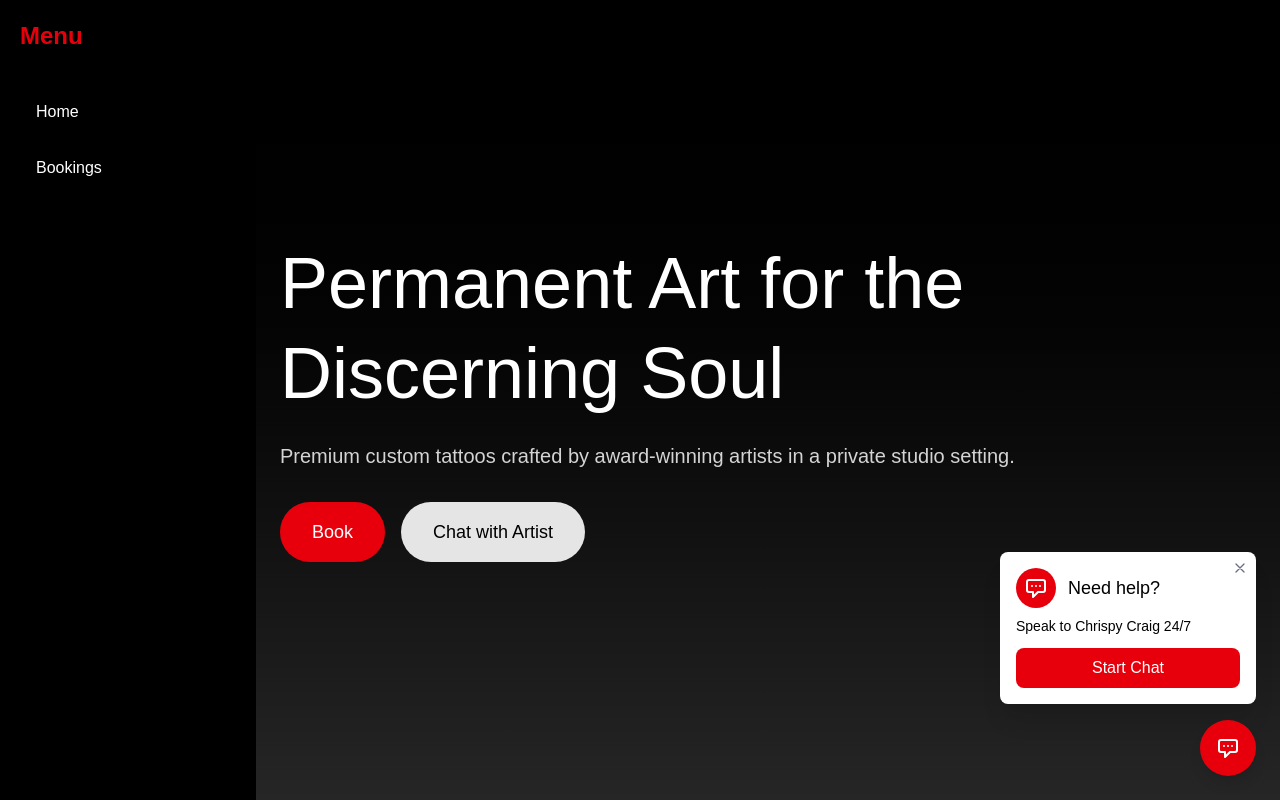
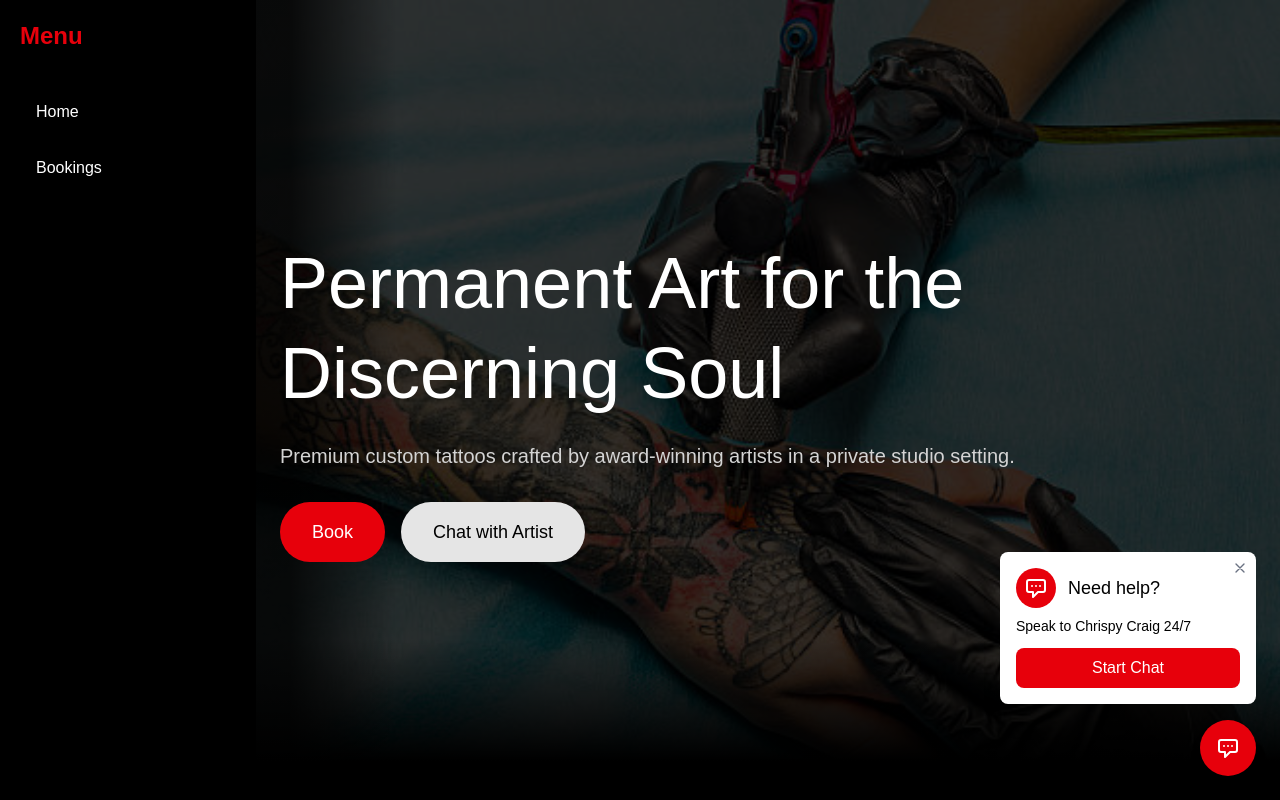
Before and after one commit to RobertVelaIII/landing, a Next.js app: page / in a window 1280 px wide. Built offline with nearby package versions, Linux system fonts and the light colour scheme.

Commit message:
Update page.tsx

```diff
--- a/src/app/page.tsx
+++ b/src/app/page.tsx
@@ -83,8 +83,34 @@ export default function Home() {
         id="hero"
         className="relative h-[800px] flex items-center bg-neutral-900"
       >
-        {/* Solid background as fallback since image isn't loading */}
-        <div className="absolute inset-0 bg-gradient-to-b from-black to-neutral-800"></div>
+        {/* Hero background image with 20% opacity */}
+        <div className="absolute inset-0 bg-black">
+          <img
+            src="/images/hero.jpg"
+            alt="Hero background"
+            className="w-full h-full object-cover opacity-20"
+          />
+        </div>
+
+        {/* Horizontal gradient at the bottom */}
+        <div
+          className="absolute bottom-0 left-0 right-0"
+          style={{
+            width: '100%',
+            height: '163px',
+            background: 'linear-gradient(0deg, #000 24.06%, rgba(0, 0, 0, 0.00) 99.24%)'
+          }}
+        ></div>
+
+        {/* Vertical gradient on the side */}
+        <div
+          className="absolute top-0 left-0 bottom-0"
+          style={{
+            width: '142px',
+            height: '100%',
+            background: 'linear-gradient(90deg, rgba(0, 0, 0, 0.80) 24.06%, rgba(0, 0, 0, 0.00) 99.24%)'
+          }}
+        ></div>
 
         {/* Hero Content */}
         <div className="container relative z-10 mx-auto px-6">
```
